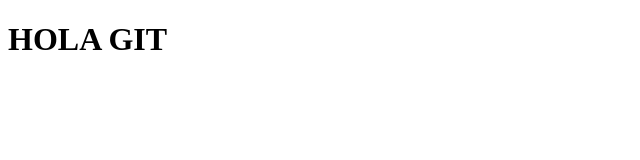
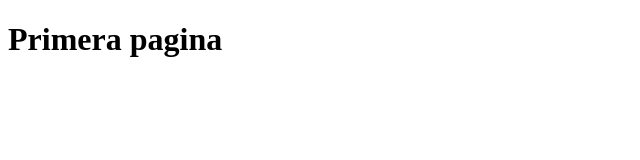
Before and after one commit to milabonro/git-curso, a plain HTML site: page index.html in a window 1280 px wide. Shown: the whole page, without its empty margins (0-640 px from the left). Drawn offline with Linux system fonts and the light colour scheme.

Commit message:
cambios en el index

```diff
--- a/index.html
+++ b/index.html
@@ -7,7 +7,7 @@
     <title>Document</title>
 </head>
 <body>
-    <h1>HOLA GIT</h1>
+    <h1>Primera pagina</h1>
 
 </body>
 </html>
```
